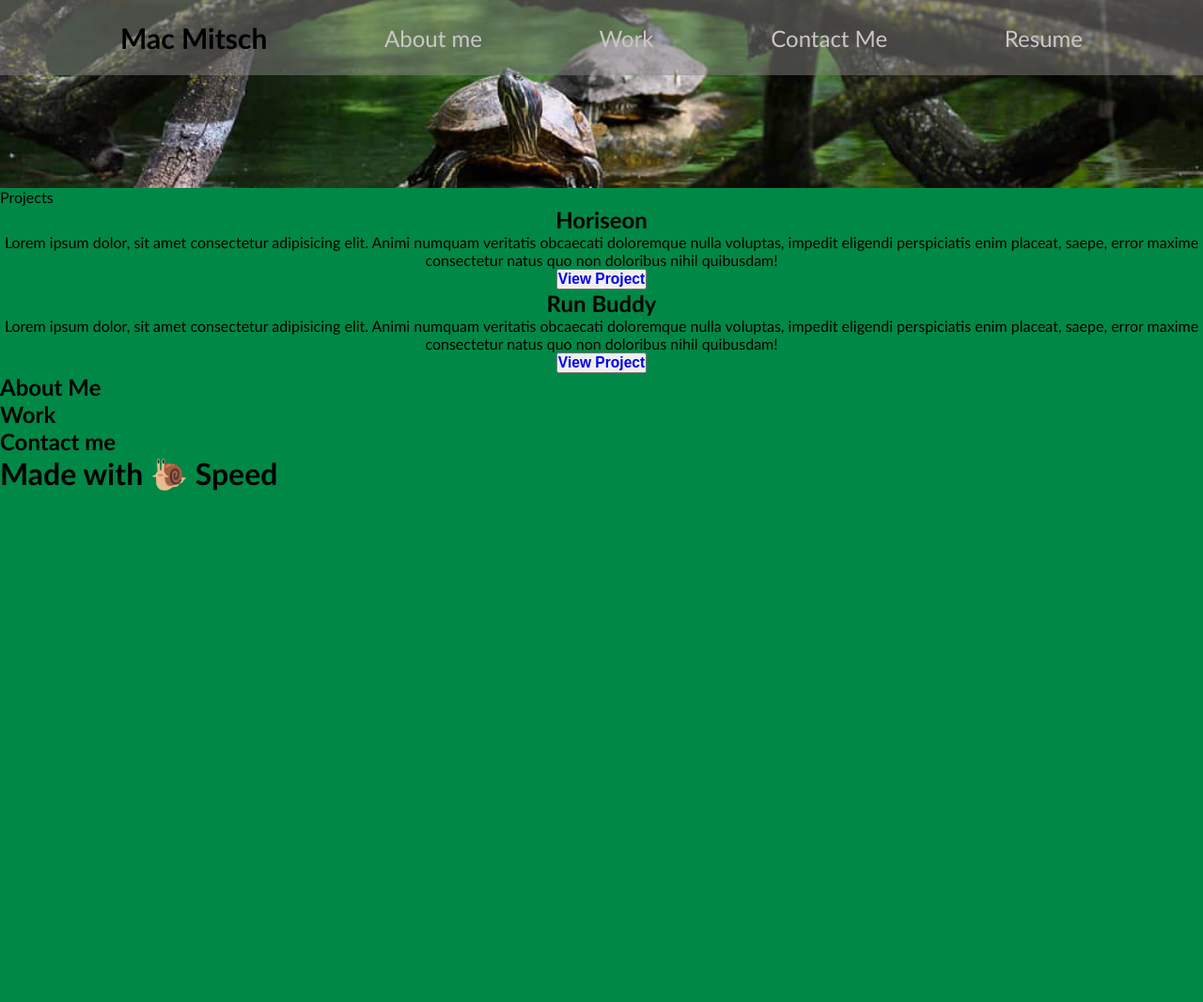
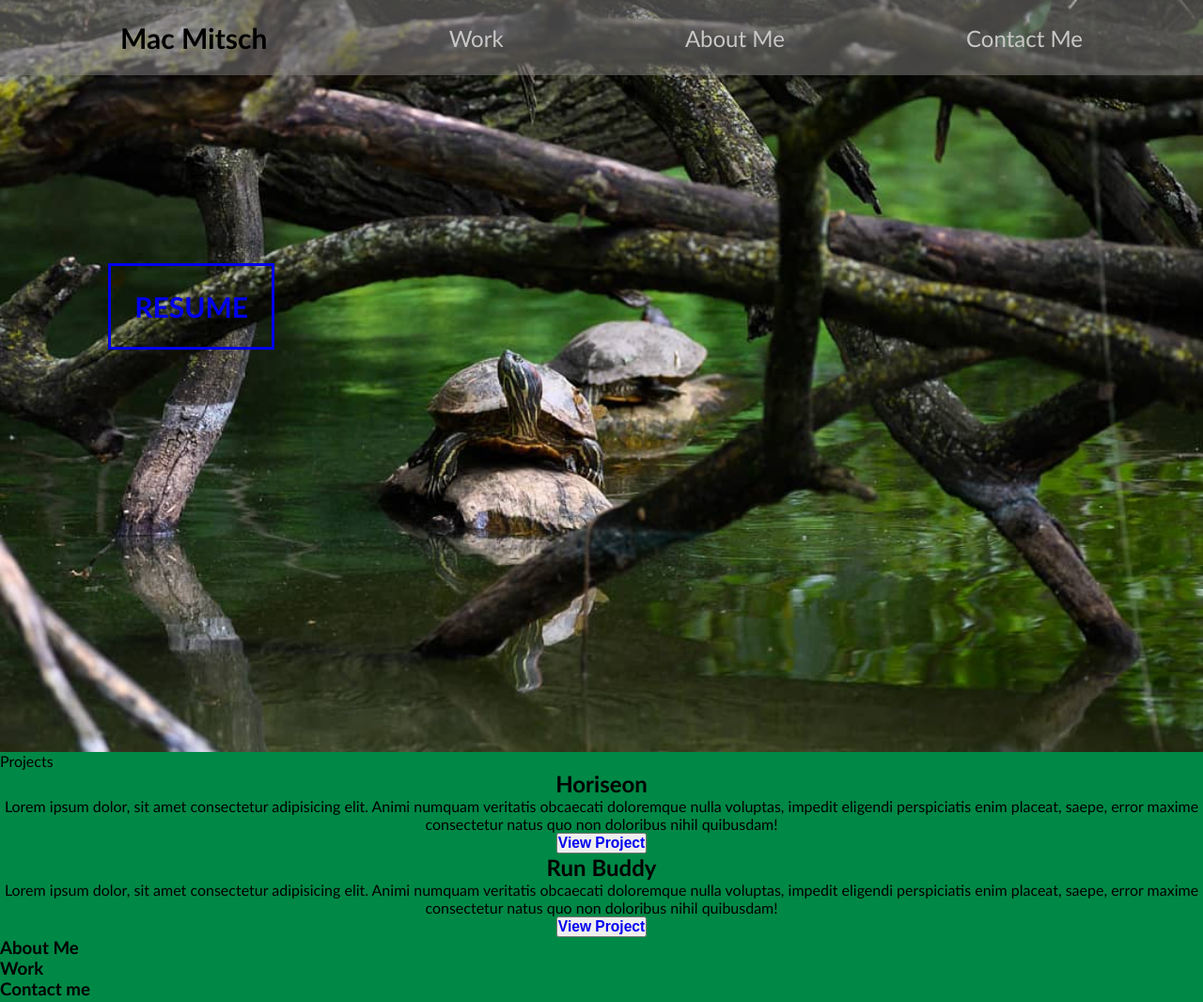
Before and after one commit to MacMitsch/portfolio-challenge-2-mm, a plain HTML site: page index.html in a window 1280 px wide. Shown: the top 1066 px of the page at 94% size. Before the commit the page ends 800 px from the top, so only its background shows below. Drawn offline with Linux system fonts and the light colour scheme.

Commit message:
got image to take up 100 percent of view at first open of page. added resume and hover property.

```diff
--- a/index.html
+++ b/index.html
@@ -6,6 +6,9 @@
     <meta name="viewport" content="width=device-width, initial-scale=1.0">
     <title>Professional Portfolio</title>
     <link rel="stylesheet" href="style.css">
+
+
+
 </head>
 <body>
    <!-- Desktop Navbar -->
@@ -14,12 +17,16 @@
            <div class="links">
                <ul>
                    <li><a href="#name" id="name">Mac Mitsch</a></li>
-                   <li><a href="aboutme" id="about">About me</a></li>
                    <li><a href="work" id="work">Work</a></li>
+                   <li><a href="work" id="work">About Me</a></li>
                    <li><a href="contactme" id="contact">Contact Me</a></li>
-                   <li> <a href="resume" id="resume">Resume</a></li>
                </ul>
            </div>
+       </div>
+
+
+
+
        </div>
 
    </section>
@@ -30,6 +37,11 @@
        <div class="container">
            <div class="overlay"></div>
            <div class="image-contain"></div>
+       </div>
+       <div class="hero-text">
+           <h1>
+               <a href="#" class="resume">RESUME</a>
+           </h1>
        </div>
     </section>
 
@@ -84,11 +96,19 @@
         </div>
     </section>
 
-    <aside class="about">
-        <h1>About Me</h1>
-        <h1>Work</h1>
-        <h1>Contact me</h1>
-    </aside>
+
+
+
+
+
+
+    <section id="sidebar">
+        <aside class="sidebar">
+            <h1>About Me</h1>
+            <h1>Work</h1>
+            <h1>Contact me</h1>
+        </aside>
+    </section>
 </body>
 <footer class="footer">
     <h1>Made with 🐌 Speed</h1>
--- a/style.css
+++ b/style.css
@@ -13,17 +13,25 @@ html {
     font-family: 'Gill Sans', 'Gill Sans MT', Calibri, 'Trebuchet MS', sans-serif;
 }
 a{
-    text-decoration: none;
+    text-decoration: wavy;
 }
 /* Nav bar section */
 #mobile-nav {
     display: none;
 }
+@media screen and (mid-width: 640px) {
+    .flex container {
+        display:flex;
+    }
+
+}
 
 .nav-bar{
+    flex:1;
     position: absolute;
     z-index: 2;
     width: 100%;
+
 }
 
 ul{
@@ -38,8 +46,8 @@ ul{
 li a{
     display: block;
     color: rgb(202, 199, 199);
-    text-decoration: none;
-    font-size: 1.5rem;
+    text-decoration: wavy;
+    font-size: 24px;
 }
 #name{
     color: black;
@@ -51,44 +59,49 @@ li a{
 /* Hero section */
  .container {
     position: relative;
-    height: 25vh;
+    height: 100vh;
     width: 100%;
     overflow: hidden;
 }
+
 .image-contain {
     background-image: url(images/Turtles.jpeg);
-   background-position: center;
-   background-repeat: no-repeat;
-   background-size: cover;
-   height: 25vh;
-   display:flex;
-   justify-content: center;
-   align-items: center;
-
-
+     background-position: center;
+    background-size: cover;
+    height: 100vh;
+    overflow: hidden;
+    display:flex;
 }
 
-.hero-text{
+.resume{
     display: flex;
     justify-content: center;
     align-items: left;
     flex-direction: column;
     position: absolute;
     top: 35%;
-    left: 10%;
-    font-size: 25px;
-    color: whitesmoke;
-    text-transform: uppercase;
-    z-index: 2s;
+    left: 9%;
+    font-size: 30px;
+    /* color: rgba(133, 132, 132, 1); */
+    z-index: 2;
+    border: 3px solid;
+    padding: 25px;
 }
-.firstword {
-    color: black
+.resume:hover {
+    background-color: rgb(0,0,0,0.8);
+    color: rgb(0, 255, 76);
 }
 
 /* Projects section */
 
 .projects{
+    flex: 1;
     display: flex;
     flex-flow: row wrap;
     text-align: center;
 }
+.project-container {
+    display:flex{
+        flex:1
+    }
+}
```
